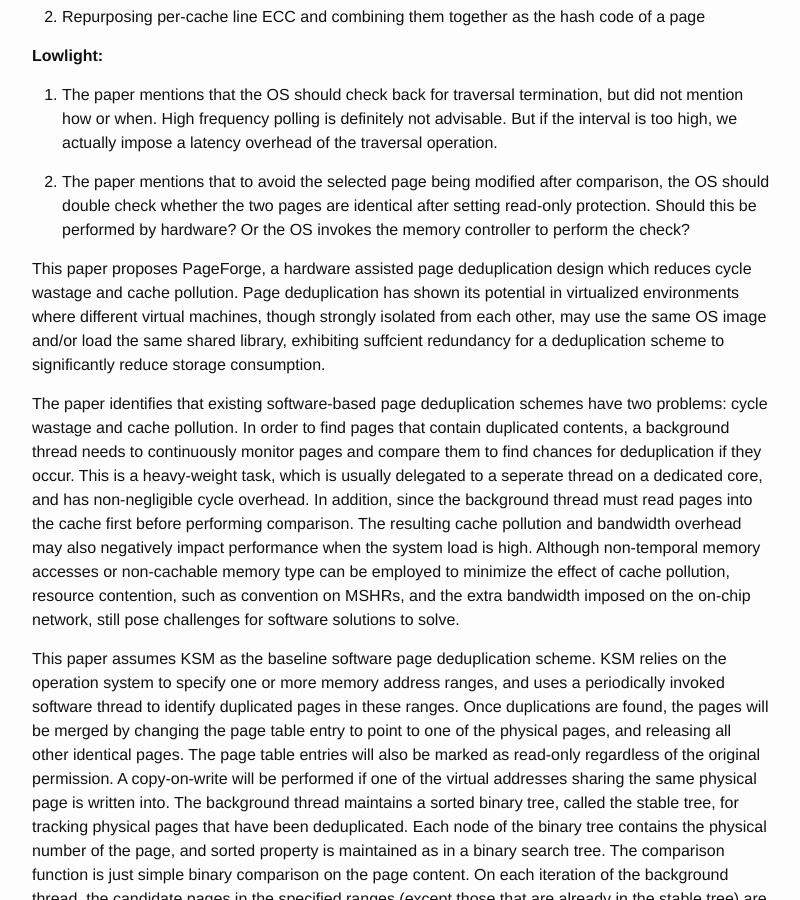
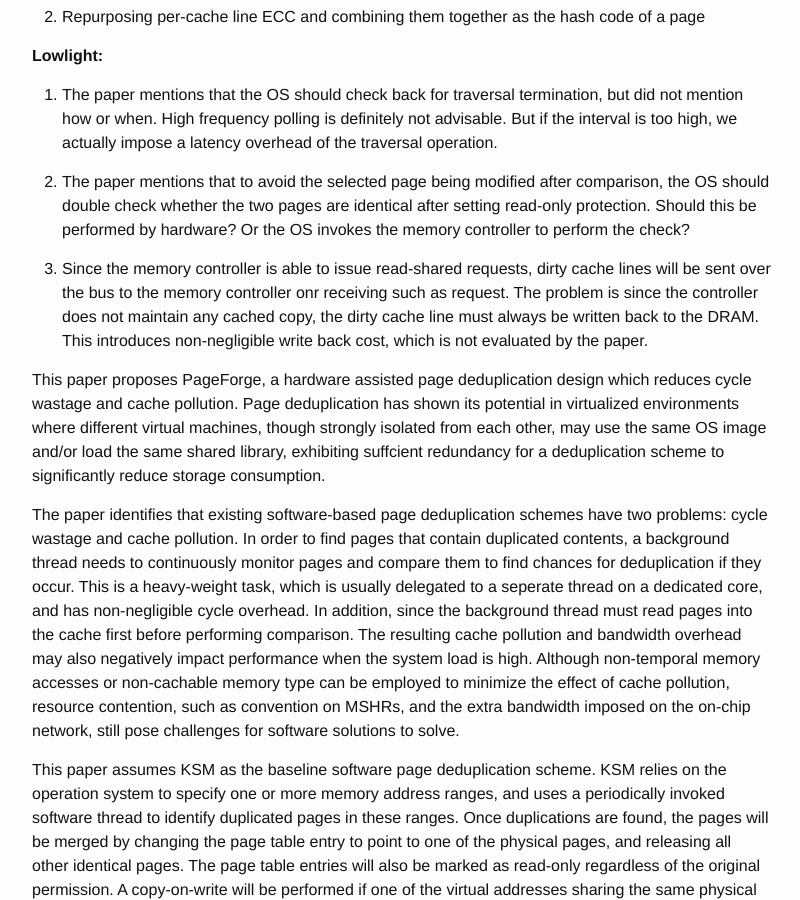
Before and after one commit to wangziqi2013/wangziqi2013.github.io, a Jekyll site: the page built from _posts/2020-07-26-pageforge.markdown, in a window 1280 px wide and 900 px high, scrolled down 565 px. Shown: the whole window, without its empty margins (238-1038 px from the left). Built offline with Jekyll 4.4.1, drawn with Linux system fonts in a browser that asks for light colours.

Commit message:
Adding lowlight

```diff
--- a/_posts/2020-07-26-pageforge.markdown
+++ b/_posts/2020-07-26-pageforge.markdown
@@ -28,6 +28,11 @@ version_mgmt:
 2. The paper mentions that to avoid the selected page being modified after comparison, the OS should double check whether the
    two pages are identical after setting read-only protection. Should this be performed by hardware? Or the OS invokes the
    memory controller to perform the check?
+
+3. Since the memory controller is able to issue read-shared requests, dirty cache lines will be sent over the bus to the
+   memory controller onr receiving such as request. The problem is since the controller does not maintain any cached
+   copy, the dirty cache line must always be written back to the DRAM. This introduces non-negligible write back cost,
+   which is not evaluated by the paper.
 
 This paper proposes PageForge, a hardware assisted page deduplication design which reduces cycle wastage and cache pollution.
 Page deduplication has shown its potential in virtualized environments where different virtual machines, though strongly
```
